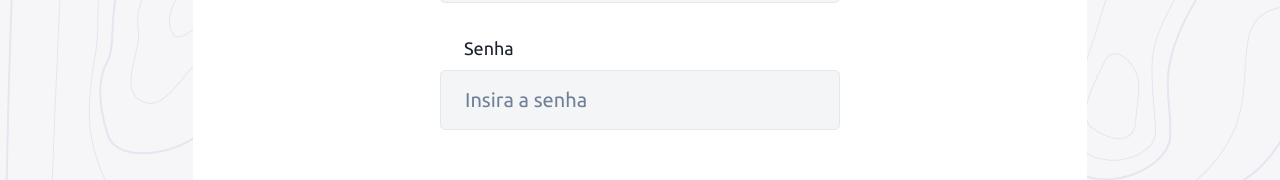
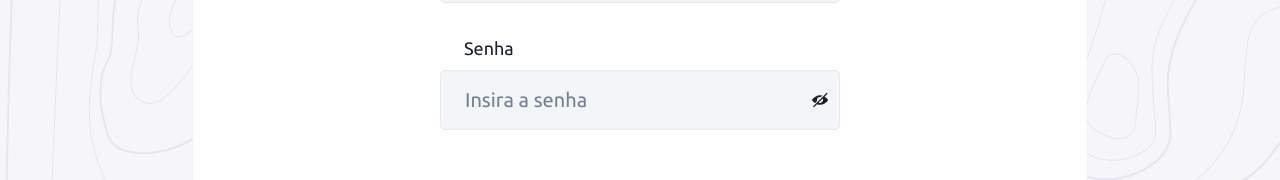
Before and after one commit to YanAnderson-bit/E-Dash, a Next.js app: page / in a window 1280 px wide. Shown: the part 512-692 px from the top of the page. Built offline with nearby package versions, Linux system fonts and the light colour scheme.

Commit message:
Finishes login page

```diff
--- a/package.json
+++ b/package.json
@@ -9,6 +9,7 @@
     "lint": "next lint"
   },
   "dependencies": {
+    "@chakra-ui/icons": "^2.1.1",
     "@chakra-ui/react": "^2.8.1",
     "@emotion/react": "^11.11.1",
     "@emotion/styled": "^11.11.0",
@@ -25,7 +26,7 @@
     "react-hook-form": "^7.46.2",
     "typescript": "5.2.2"
   },
-    "devDependencies": {
+  "devDependencies": {
     "eslint-config-airbnb": "^19.0.4",
     "eslint-config-prettier": "^8.8.0",
     "eslint-plugin-import": "^2.27.5",
--- a/src/components/LoginForm/index.tsx
+++ b/src/components/LoginForm/index.tsx
@@ -1,15 +1,18 @@
 import Image from 'next/image';
+import { useState } from 'react';
 import {
   Box,
   Button,
   FormControl,
   FormLabel,
   Input,
+  InputGroup,
+  InputRightElement,
   Text,
   VStack,
 } from '@chakra-ui/react';
 import { SubmitHandler, useForm } from 'react-hook-form';
-
+import { ViewIcon, ViewOffIcon } from '@chakra-ui/icons';
 import InputErrorMessage from './InputErrorMessage';
 
 type Inputs = {
@@ -18,6 +21,8 @@
 };
 
 export default function LoginForm() {
+  const [showPassword, setShowPassword] = useState(false);
+
   const {
     register,
     handleSubmit,
@@ -81,6 +86,7 @@
               <FormLabel fontSize="18px" pl="24px">
                 Senha
               </FormLabel>
+              <InputGroup>
                 <Input
                   py="19px"
                   px="24px"
@@ -89,12 +95,22 @@
                   borderRadius="5px"
                   bg="#f3f5f6"
                   fontSize="20px"
-                type="password"
+                  type={showPassword ? 'text' : 'password'}
                   placeholder="Insira a senha"
                   {...register('password', {
                     required: true,
                   })}
                 />
+
+                <InputRightElement h={'full'}>
+                  <Button
+                    onClick={() => setShowPassword(!showPassword)}
+                    variant={'ghost'}
+                  >
+                    {showPassword ? <ViewIcon /> : <ViewOffIcon />}
+                  </Button>
+                </InputRightElement>
+              </InputGroup>
               <InputErrorMessage show={Boolean(errors.password)}>
                 O campo senha é obrigatorio
               </InputErrorMessage>
```
Also changed, not shown: 1 other file (tests, documents, lock files or other folders). Lines whose indentation alone changed are shown as unchanged.
